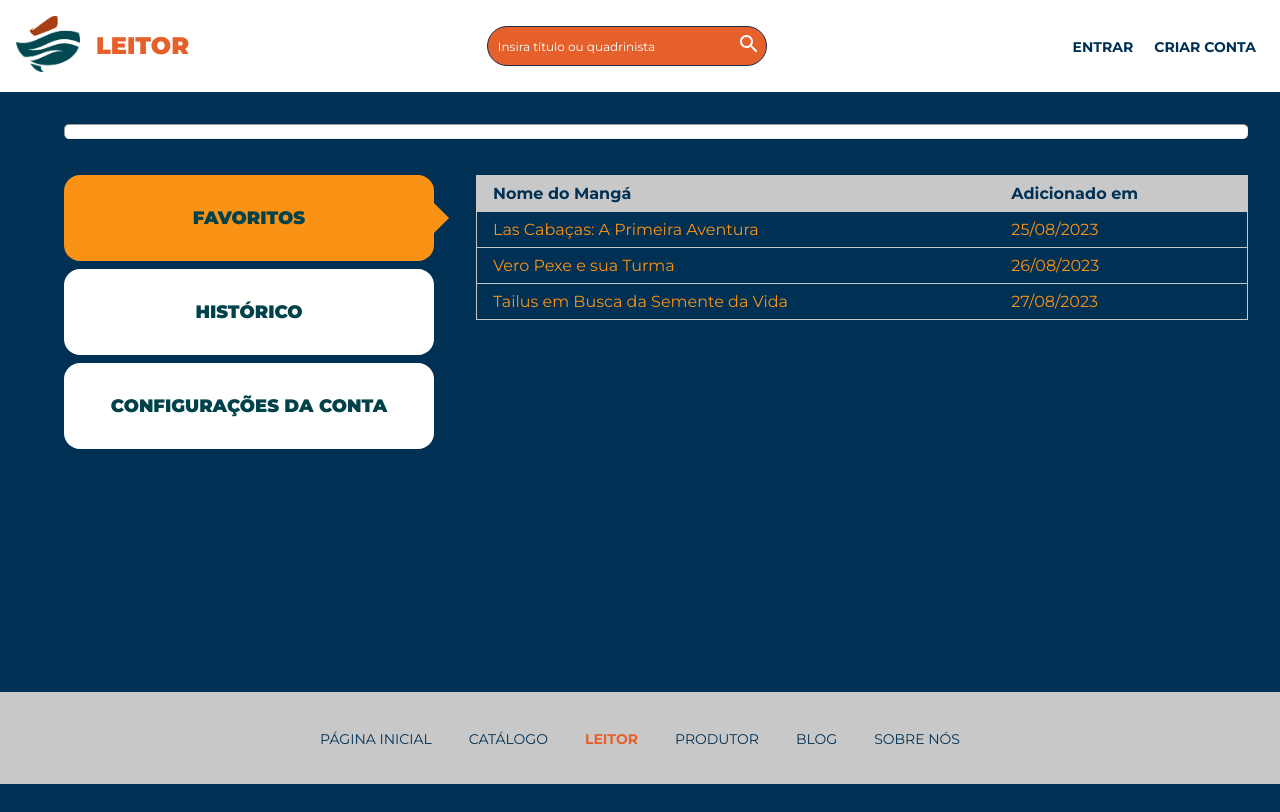
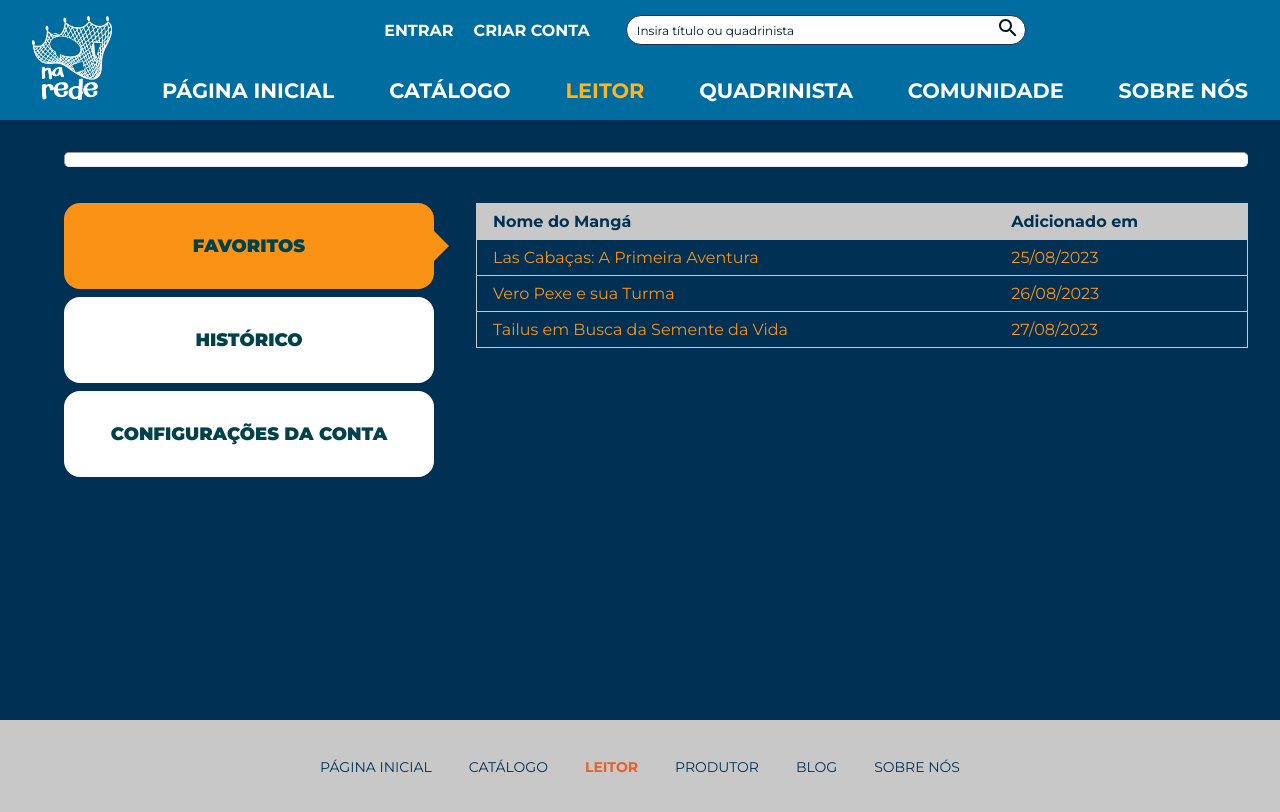
Before and after one commit to YannFigueiredo/narede, a React (Create React App) app in the folder frontend/: page /leitor in a window 1280 px wide. Built offline with nearby package versions, Linux system fonts and the light colour scheme.

Commit message:
refactor: header reformulado

```diff
--- a/frontend/src/components/Header/index.js
+++ b/frontend/src/components/Header/index.js
@@ -3,6 +3,8 @@ import { useNavigate } from "react-router-dom";
 import {
   Container,
   ImageWrapper,
+  OptionsWrapper,
+  ActionWrapper,
   MenuWrapper,
   Menu,
   SessionManager
@@ -11,13 +13,6 @@ import Logo from "assets/images/logo.png";
 import MenuIcon from "@mui/icons-material/Menu";
 import CancelIcon from "@mui/icons-material/Cancel";
 import Input from "components/Input";
-import GenericUser from "assets/images/generic-user.png";
-import HomeIcon from "@mui/icons-material/Home";
-import LibraryBooksIcon from "@mui/icons-material/LibraryBooks";
-import ImportContactsIcon from "@mui/icons-material/ImportContacts";
-import BrushIcon from "@mui/icons-material/Brush";
-import PostAddIcon from "@mui/icons-material/PostAdd";
-import InfoIcon from "@mui/icons-material/Info";
 
 export default function Header() {
   const menu = useRef(null);
@@ -80,21 +75,45 @@ export default function Header() {
   useEffect(() => updateActualPage(), [actualPage.pathname]);
 
   return(
-    <Container variant={actualPage.pathname === "/" ? "home" : "others"}>
-      {
-        actualPage.pathname !== "/" &&
-        <ImageWrapper>
-          <a href="/"><img src={Logo} alt="Logo do site Nave HQ"/></a>
-          <h1>{actualPage.pageTitle}</h1>
-        </ImageWrapper>
-      }
-      {
-        actualPage.pathname === "/" &&
+    <Container>
+      <ImageWrapper>
+        <a href="/"><img src={Logo} alt="Logo do site Nave HQ"/></a>
+      </ImageWrapper>
+      <OptionsWrapper>
+        <ActionWrapper>
+          <SessionManager>
+            {
+              isLogged &&
+              <Menu id="logged-container" variant={actualPage.pathname === "/" ? "home" : "others"}>
+                <li><a href="#" title="Minha conta">Minha conta</a></li>
+                <li><a href="#" title="Planos">Planos</a></li>
+                <li><a href="#" title="Enviar">Enviar</a></li>
+                <li><a href="#" title="Sair" onClick={exit}>Sair</a></li>
+              </Menu>
+            }
+            {
+              isLogged === false &&
+              <Menu id="logged-out-container" variant={actualPage.pathname === "/" ? "home" : "others"}>
+                <li><a href="#" onClick={login}>Entrar</a></li>
+                <li><a href="#">Criar conta</a></li>
+              </Menu>
+            }
+          </SessionManager>
+          <Input
+            className="search-input-header"
+            width="auto"
+            isSearch
+            placeholder="Insira título ou quadrinista"
+            onChange={(e) => setSearch(e.target.value)}
+            onClick={() => runSearch()}
+            onKeyDown={(e) => {if(e.key === "Enter") runSearch();}}
+          />
+        </ActionWrapper>
         <MenuWrapper>
-          <Menu id="main-menu" ref={menu} variant={actualPage.pathname === "/" ? "home" : "others"}>
+          <Menu id="main-menu" ref={menu}>
             <li>
               <a href="/" title="Página inicial" className={actualPage.pathname === "/" ? "active" : ""}>
-                <HomeIcon/>
+                Página inicial
               </a>
             </li>
             <li>
@@ -104,7 +123,7 @@ export default function Header() {
                 className={actualPage.pathname === "/catalogo" ? "active" : ""}
                 onClick={() => setActualPage({...actualPage, pageTitle: "Catálogo"})}
               >
-                <LibraryBooksIcon />
+                Catálogo
               </a>
             </li>
             <li>
@@ -114,27 +133,27 @@ export default function Header() {
                 className={actualPage.pathname === "/leitor" ? "active" : ""}
                 onClick={() => setActualPage({...actualPage, pageTitle: "Leitor"})}
               >
-                <ImportContactsIcon />
+                Leitor
               </a>
             </li>
             <li>
               <a
-                href="/produtor"
-                title="Produtor"
+                href="/quadrinista"
+                title="Quadrinista"
                 className={actualPage.pathname === "/produtor" ? "active" : ""}
                 onClick={() => setActualPage({...actualPage, pageTitle: "Produtor"})}
               >
-                <BrushIcon />
+                Quadrinista
               </a>
             </li>
             <li>
               <a
-                href="/blog"
-                title="Blog"
+                href="/comunidade"
+                title="Comunidade"
                 className={actualPage.pathname === "/blog" ? "active" : ""}
                 onClick={() => setActualPage({...actualPage, pageTitle: "Blog"})}
               >
-                <PostAddIcon />
+                Comunidade
               </a>
             </li>
             <li>
@@ -144,42 +163,14 @@ export default function Header() {
                 className={actualPage.pathname === "/sobre" ? "active" : ""}
                 onClick={() => setActualPage({...actualPage, pageTitle: "Sobre nós"})}
               >
-                <InfoIcon />
+                Sobre nós
               </a>
             </li>
             <CancelIcon id="menu-close" onClick={closeMenu} />
           </Menu>
           <MenuIcon id="menu-open" onClick={openMenu} />
         </MenuWrapper>
-      }
-      <Input
-        className="search-input-header"
-        width="auto"
-        isSearch
-        placeholder="Insira título ou quadrinista"
-        onChange={(e) => setSearch(e.target.value)}
-        onClick={() => runSearch()}
-        onKeyDown={(e) => {if(e.key === "Enter") runSearch();}}
-      />
-      <SessionManager>
-        {
-          isLogged &&
-          <Menu id="logged-container" variant={actualPage.pathname === "/" ? "home" : "others"}>
-            <li>
-              <a href="#">fulanodetal</a>
-              <img src={GenericUser} alt="Foto de perfil" />
-            </li>
-            <li><a href="#" onClick={exit}>Sair</a></li>
-          </Menu>
-        }
-        {
-          isLogged === false &&
-          <Menu id="logged-out-container" variant={actualPage.pathname === "/" ? "home" : "others"}>
-            <li><a href="#" onClick={login}>Entrar</a></li>
-            <li><a href="#">Criar conta</a></li>
-          </Menu>
-        }
-      </SessionManager>
+      </OptionsWrapper>
     </Container>
   );
 }
--- a/frontend/src/components/Header/styles.js
+++ b/frontend/src/components/Header/styles.js
@@ -1,15 +1,11 @@
 import styled from "styled-components";
 
 export const Container = styled.header`
-  background:
-  ${({variant, theme}) => {
-    return variant === "home" ? theme.colors.blue["900"] : "#FFF";
-  }};
+  background: ${({theme}) => theme.colors.backgroundSecondary};
   display: flex;
   align-items: center;
-  justify-content: space-between;
-  gap: ${({theme}) => theme.spacing.between_elements.between_items};
-  padding: ${({theme}) => theme.spacing.padding.small};
+  gap: 3.125rem;
+  padding: 0 ${({theme}) => theme.spacing.padding.large};
   max-width: 100%;
 
   @media screen and (max-width: 768px) {
@@ -37,8 +33,8 @@ export const ImageWrapper = styled.div`
   gap: ${({theme}) => theme.spacing.between_elements.between_items};
 
   img {
-    max-width: 4rem;
-    min-width: 4rem;
+    max-width: 5rem;
+    min-width: 5rem;
     width: 100%;
     height: auto;
   }
@@ -64,21 +60,31 @@ export const ImageWrapper = styled.div`
   }
 `;
 
+export const OptionsWrapper = styled.div`
+  width: 100%;
+`;
+
+export const ActionWrapper = styled.div`
+  display: flex;
+  align-items: center;
+  justify-content: center;
+  gap: ${({theme}) => theme.spacing.between_elements.between_sections};
+`;
+
 export const MenuWrapper = styled.nav`
   display: flex;
-  justify-content: center;
   align-items: center;
   gap: ${({theme}) => theme.spacing.between_elements.normal};
 
   #main-menu {
-    li a svg {
-      font-size: 2rem;
-      fill: rgba(255, 255, 255, .6);
+    li a {
+      font-size: 1.3rem;
+      color: #FFF;
     }
   }
 
-  #main-menu li a svg:hover, #main-menu li .active svg {
-    fill: rgba(255, 255, 255, 1);
+  #main-menu li a:hover, #main-menu li .active {
+    color: ${({theme}) => theme.colors.detailPrimary};
   }
 
   #menu-open {
@@ -136,44 +142,36 @@ export const MenuWrapper = styled.nav`
 
 export const Menu = styled.ul`
   display: flex;
-  justify-content: flex-start;
+  justify-content: space-between;
   align-items: center;
-  gap: ${({theme}) => theme.spacing.between_elements.very_small};
+  gap: ${({theme}) => theme.spacing.between_elements.normal};
   text-transform: uppercase;
-  min-height: 60px;
+  min-height: 3.75rem;
+  width: 100%;
 
   li {
     list-style: none;
     font-weight: 500;
     cursor: pointer;
     transition: all linear .3s;
-    padding: ${({theme}) => theme.spacing.padding.very_small} ${({theme}) => theme.spacing.padding.small};
+    padding: ${({theme}) => theme.spacing.padding.very_small} 0;
   }
 
   li a {
     transition: all linear .3s;
-    color:
-    ${({variant, theme}) => {
-    return variant === "home" ? "rgba(255, 255, 255, .7)" : theme.colors.blue["900"];
-  }};
+    color: #FFF;
     text-decoration: none;
     font-size: ${({theme}) => theme.fontSize.regular};
-    font-weight:
-    ${({variant}) => {
-    return variant === "home" ? 400 : 700;
-  }};
+    font-weight: 700;
   }
 
   li a:hover, li .active {
-    color:
-    ${({variant, theme}) => {
-    return variant === "home" ? "rgba(255, 255, 255, 1)" : theme.colors.blue["400"];
-  }};
+    color: ${({theme}) => theme.colors.detailPrimary};
     font-weight: 700;
   }
 
   li img {
-    max-width: 40px;
+    max-width: 2.5rem;
     border-radius: 50%;
   }
 `;
@@ -189,7 +187,11 @@ export const SessionManager = styled.div`
 
   #logged-container, #logged-out-container {
     li {
-      padding: ${({theme}) => theme.spacing.padding.big_small};
+      padding: ${({theme}) => theme.spacing.padding.big_small} 0;
+    }
+
+    li a {
+      font-size: 1rem;
     }
   }
 `;
--- a/frontend/src/components/Input/styles.js
+++ b/frontend/src/components/Input/styles.js
@@ -8,10 +8,9 @@ export const Container = styled.div`
   display: flex;
   justify-content: space-between;
   align-items: center;
-  max-width: 17.5rem;
+  max-width: 25rem;
   width: 100%;
-  background:
-  ${({isSearch, theme}) => isSearch ? theme.colors.blue["400"] : "#FFF"};
+  background: #FFF;
 `;
 
 export const InputWrapper = styled.input`
@@ -19,21 +18,25 @@ export const InputWrapper = styled.input`
   background: transparent;
   width: 100%;
   height: 100%;
-  padding: ${({theme}) => theme.spacing.padding.very_small};
+  padding: 0 ${({theme}) => theme.spacing.padding.very_small};
   font-size: ${({theme}) => theme.fontSize.regular};
-  color: ${({isSearch, theme}) => isSearch ? "#FFF" : theme.colors.blue["900"]};
+  color: ${({theme}) => theme.colors.backgroundPrimaryBox};
 
   &:focus {
     outline: none;
   }
 
   &::placeholder {
-    color: ${({isSearch}) => isSearch ? "#FFF" : "rgba(255, 255, 255, .7)"};
+    color: ${({theme}) => theme.colors.backgroundPrimaryBox};
     font-size: ${({theme}) => theme.fontSize.small};
   }
 `;
 
 export const SearchButton = styled.div`
-  padding: 0.3125rem;
+  padding: 0 0.3125rem;
   cursor: pointer;
+
+  svg {
+    fill: ${({theme}) => theme.colors.backgroundPrimaryBox};
+  }
 `;
--- a/frontend/src/styles/theme/tokens/colors.js
+++ b/frontend/src/styles/theme/tokens/colors.js
@@ -1,9 +1,10 @@
 const colors = {
   backgroundPrimary: "rgb(0, 49, 84)",
-  backgroundSecondary: "",
+  backgroundSecondary: "rgb(0, 109, 160)",
   backgroundPrimaryBox: "rgb(0, 24, 40)",
   backgroundSecondaryBox: "rgb(0, 109, 160)",
   sectionTitle: "rgb(249, 79, 12)",
+  detailPrimary: "rgb(255, 180, 29)",
   primary: "#212A4F",
   primaryGradient: "#0078BA",
   secondaryGradient: "#008A5E",
```
Also changed, not shown: frontend/src/assets/images/logo.png.
